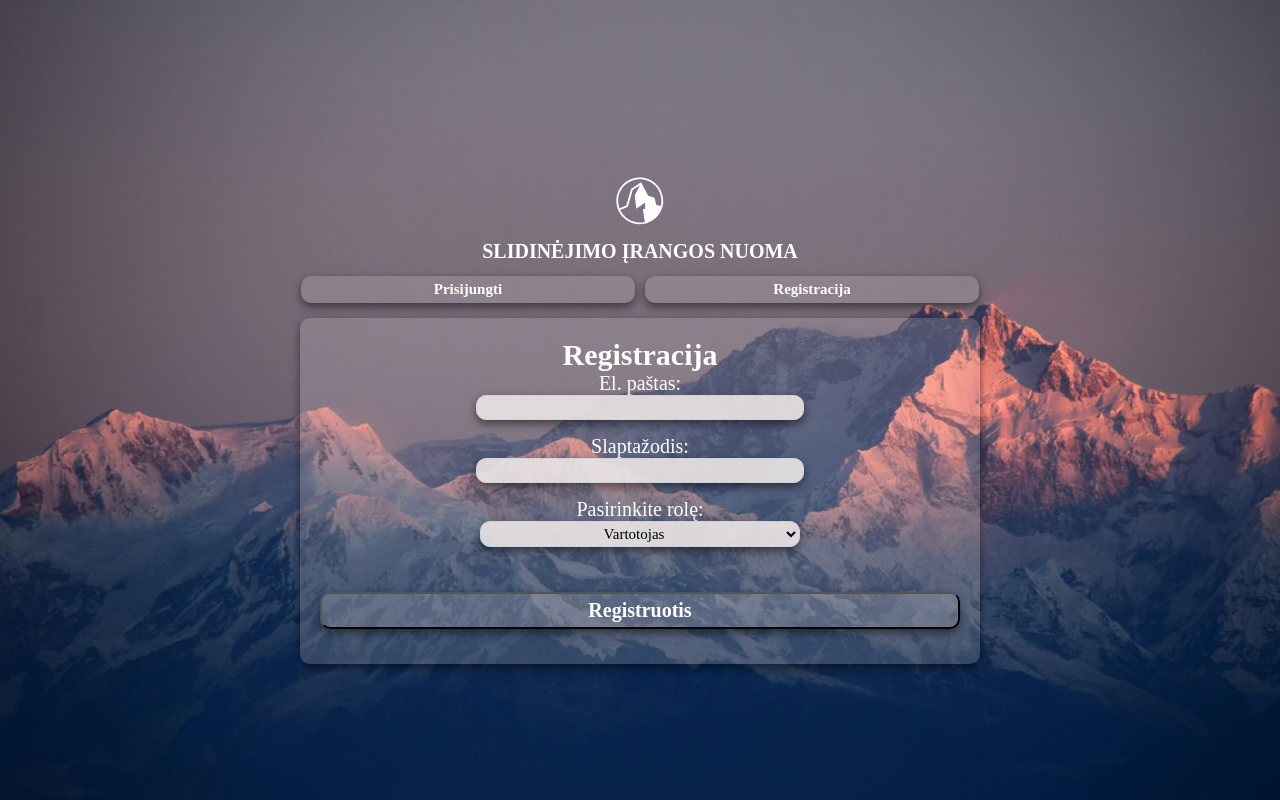
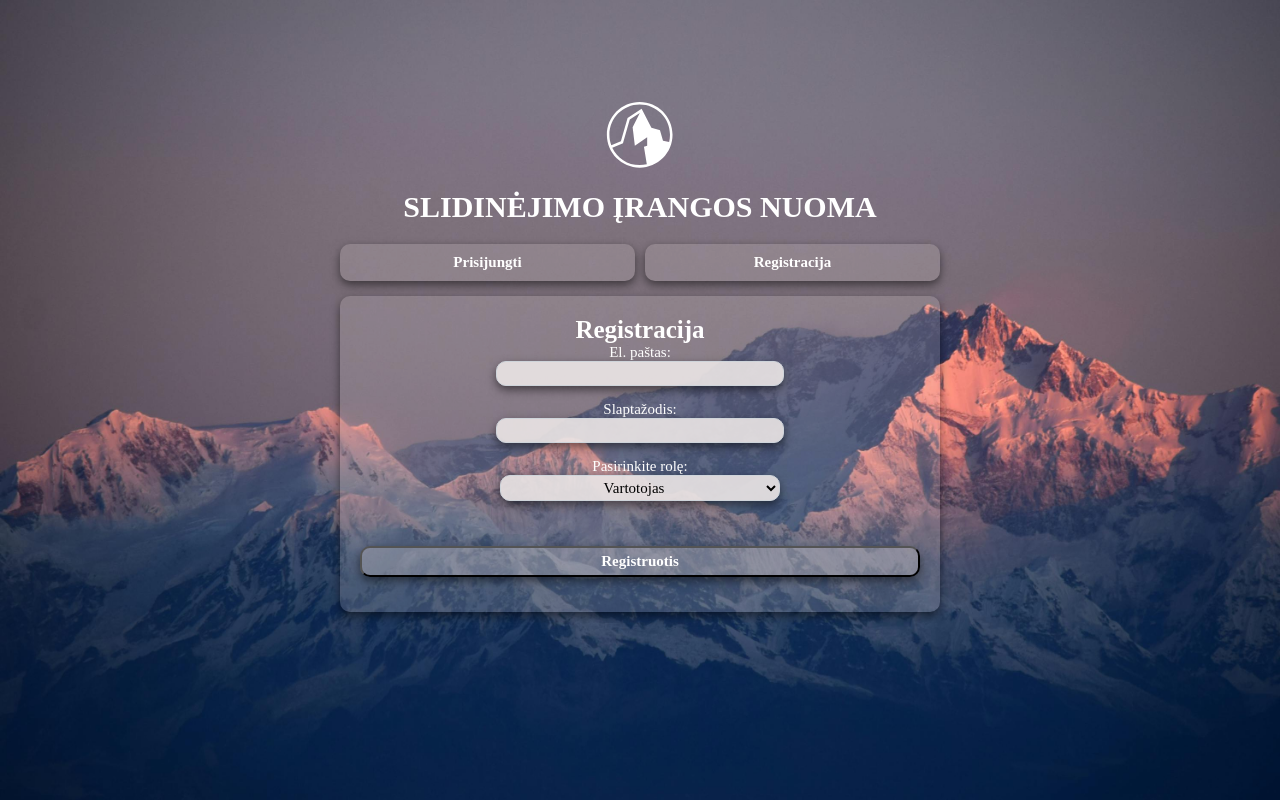
Before and after one commit to VeronikaSindeikyte/Skii-equipment-rental-MERN-project, a React (Vite) app: page /signup in a window 1280 px wide. Built offline with nearby package versions, Linux system fonts and the light colour scheme; a web font is replaced by a local one.

Commit message:
fixed login, signup, navbar style

```diff
--- a/src/App.jsx
+++ b/src/App.jsx
@@ -4,7 +4,6 @@ import { BrowserRouter, Routes, Route, Navigate } from 'react-router-dom';
 
 // pages and components
 import Home from './pages/Home';
-import Navbar from './components/Navbar';
 import Login from './pages/Login';
 import Signup from './pages/Signup';
 import { useAuthContext } from './hooks/useAuthContext';
@@ -24,7 +23,6 @@ function App() {
   return (
     <div className="App">
       <BrowserRouter>
-        <Navbar />
         <div className="pages">
           <Routes>
             <Route
--- a/src/components/Navbar.jsx
+++ b/src/components/Navbar.jsx
@@ -1,14 +1,17 @@
-import React from 'react';
-import { useState, useEffect } from 'react';
+import React, { useState, useEffect, useRef } from 'react';
 import { Link } from 'react-router-dom';
 import { useLogout } from '../hooks/useLogout';
 import { useAuthContext } from '../hooks/useAuthContext';
-import './componentsCSS/Navbar.css'
+import './componentsCSS/Navbar.css';
+import { useLocation } from 'react-router-dom';
 
 const Navbar = () => {
     const { user } = useAuthContext();
     const { logout } = useLogout();
     const [dropdownOpen, setDropdownOpen] = useState(false);
+    const [isMobile, setIsMobile] = useState(false);
+    const dropdownRef = useRef(null);
+    const location = useLocation();
 
     const handleClick = () => {
         logout();
@@ -19,68 +22,76 @@ const Navbar = () => {
         setDropdownOpen((prev) => !prev);
     };
 
-    const closeDropdown = () => {
-        setDropdownOpen(false);
-    };
-
     useEffect(() => {
-        const handleOutsideClick = (e) => {
-            if (!e.target.closest('.dropdown')) {
+        const handleClickOutside = (event) => {
+            if (dropdownRef.current && !dropdownRef.current.contains(event.target)) {
                 setDropdownOpen(false);
             }
         };
 
         if (dropdownOpen) {
-            document.addEventListener('click', handleOutsideClick);
+            document.addEventListener('click', handleClickOutside);
         }
 
         return () => {
-            document.removeEventListener('click', handleOutsideClick);
+            document.removeEventListener('click', handleClickOutside);
         };
     }, [dropdownOpen]);
+
+    useEffect(() => {
+        const handleResize = () => {
+            setIsMobile(window.innerWidth < 850);
+        };
+
+        handleResize();
+        window.addEventListener('resize', handleResize);
+
+        return () => {
+            window.removeEventListener('resize', handleResize);
+        };
+    }, []);
 
     return (
         <header>
             <div className='navbar-container'>
-                <div className='navbar-header'>
+                <div className="navbar-header">
+                    <div className='name-and-logo'>
                         <svg stroke="currentColor" fill="currentColor" strokeWidth="0" viewBox="0 0 512 512" height="1em" width="1em" xmlns="http://www.w3.org/2000/svg">
                             <path d="M253.813 14.47c-132.537 0-240.188 107.65-240.188 240.186 0 132.537 107.65 240.156 240.188 240.156C386.349 494.813 494 387.192 494 254.656S386.35 14.47 253.812 14.47zm0 18.686c122.436 0 221.5 99.064 221.5 221.5 0 17.96-2.133 35.412-6.157 52.125l-44.906-8.686-20.53-71.594-1.376-4.844-4.844-1.5-58.063-17.937-66.906-128.626-4.75-9.156-8.655 5.624-91.094 59.25-2.936 1.907-.97 3.374L116.19 301.97l-70.22 29.436c-8.82-23.91-13.656-49.753-13.656-76.75 0-122.436 99.064-221.5 221.5-221.5zm.812 62.125l-52.53 104.595 16.218 134.438 90.125-61.938v62.97l-23.563 6.25L305.72 470.03c-16.646 3.988-34.03 6.095-51.908 6.095-88.813 0-165.33-52.117-200.656-127.47l74.406-31.217 4.126-1.72 1.25-4.312 48.187-168.28 73.5-47.845z"></path>
                         </svg>
                         <h1>SLIDINĖJIMO ĮRANGOS NUOMA</h1>
+                    </div>
 
                     {user && (
-                        <div className='log-out'>
+                        <div className='nav-links-container' ref={dropdownRef}>
+                            {isMobile ? (
                                 <div className="dropdown">
-                                <button className='admin-dropdown' onClick={toggleDropdown}>
-                                    Paskyra ({user.role}):
-                                </button>
-
                                     {dropdownOpen && (
                                         <div className="dropdown-menu">
                                             <p>{user.email}</p>
-                                        <Link to="/" className='dropdown-item' onClick={closeDropdown}>
+                                            <Link to="/" className='dropdown-item' onClick={toggleDropdown}>
                                                 Visas įrangos sąrašas
                                             </Link>
 
                                             {user.role === 'admin' && (
                                                 <>
-                                                <Link to="/create" className="dropdown-item" onClick={closeDropdown}>
+                                                    <Link to="/create" className="dropdown-item" onClick={toggleDropdown}>
                                                         Pridėti naują įrangą
                                                     </Link>
-                                                <Link to="/update/:id" className="dropdown-item" onClick={closeDropdown}>
+                                                    <Link to="/update/:id" className="dropdown-item" onClick={toggleDropdown}>
                                                         Atnaujinti įrangos informaciją
                                                     </Link>
-                                                <Link to="/create" state={{ scrollToDrafts: true }} className="dropdown-item" onClick={closeDropdown}>
+                                                    <Link to="/create" state={{ scrollToDrafts: true }} className="dropdown-item" onClick={toggleDropdown}>
                                                         Juodraštis
                                                     </Link>
-                                                <Link to="/ManageUsers" className="dropdown-item" onClick={closeDropdown}>
+                                                    <Link to="/ManageUsers" className="dropdown-item" onClick={toggleDropdown}>
                                                         Rezervacijos
                                                     </Link>
                                                 </>
                                             )}
 
                                             {user.role === 'user' && (
-                                            <Link to="/UserReservations" className="dropdown-item" onClick={closeDropdown}>
+                                                <Link to="/UserReservations" className="dropdown-item" onClick={toggleDropdown}>
                                                     Mano rezervacijos
                                                 </Link>
                                             )}
@@ -90,19 +101,48 @@ const Navbar = () => {
                                             </button>
                                         </div>
                                     )}
+                                    <button className='menu-button' onClick={toggleDropdown}>
+                                        ☰ Menu
+                                    </button>
                                 </div>
+                            ) : (
+                                <>
+                                    <nav className="nav-links">
+                                        <Link to="/" className={`nav-item ${location.pathname === "/" ? "active" : ""}`}>
+                                            Įrangos sąrašas
+                                        </Link>
+
+                                        {user.role === 'admin' && (
+                                            <>
+                                                <Link to="/create" className={`nav-item ${location.pathname === "/create" ? "active" : ""}`}>
+                                                    Pridėti
+                                                </Link>
+                                                <Link to="/update/:id" className={`nav-item ${location.pathname === "/update/:id" ? "active" : ""}`}>
+                                                    Atnaujinti
+                                                </Link>
+                                                <Link to="/create" state={{ scrollToDrafts: true }} className={`nav-item ${location.pathname === "/create" ? "active" : ""}`}>
+                                                    Juodraštis
+                                                </Link>
+                                                <Link to="/ManageUsers" className={`nav-item ${location.pathname === "/ManageUsers" ? "active" : ""}`}>
+                                                    Rezervacijos
+                                                </Link>
+                                            </>
+                                        )}
+
+                                        {user.role === 'user' && (
+                                            <Link to="/UserReservations" className="nav-item">
+                                                Mano rezervacijos
+                                            </Link>
+                                        )}
+                                    </nav>
+                                    <button className="logout-button" onClick={handleClick}>
+                                        Atsijungti
+                                    </button>
+                                </>
+                            )}
                         </div>
                     )}
                 </div>
-
-                <nav>
-                    {!user && (
-                        <div className='navbar-links'>
-                            <Link to='/login' className='link-login'>Prisijungti</Link>
-                            <Link to='/signup' className='link-signup'>Registracija</Link>
-                        </div>
-                    )}
-                </nav>
             </div>
         </header>
     );
--- a/src/components/componentsCSS/Navbar.css
+++ b/src/components/componentsCSS/Navbar.css
@@ -1,91 +1,178 @@
-/*  -------- NAVBAR -------- */
+/* -------- NAVBAR -------- */
 header {
     width: 100%;
-    display: flex;
-    flex-direction: column;
-    justify-content: center;
-    align-items: center;
-    margin: 0;
+
+    background-color: rgb(68, 77, 102);
+    padding: 5px 15px;
 }
 
 .navbar-container {
     width: 100%;
+    display: flex;
+    justify-content: space-evenly;
+    align-items: center;
+    text-align: center;
+    margin: 20px;
 }
 
-nav {
+.navbar-header {
+    width: 100%;
     display: flex;
-    justify-content: center;
+    justify-content: space-evenly;
     align-items: center;
 }
 
-.navbar-header {
-    display: flex;
-    flex-direction: column;
-    justify-content: center;
-    align-items: center;
-    margin-top: 40px;
-    position: relative;
+@media (max-width: 1200px) {
+    .navbar-header {
+        display: flex;
+        flex-direction: column;
+    }
 }
 
-.navbar-header svg {
-    font-size: 50px;
+.name-and-logo {
+    display: flex;
+    align-items: center;
+    gap: 10px;
+}
+
+@media (max-width: 1200px) {
+    .name-and-logo {
+        display: flex;
+        flex-direction: column;
+    }
+    .logout-button {
+        position: absolute;
+        right: 25px;
+        top: 10px;
+    }
+}
+
+.name-and-logo h1 {
+    font-size: 15px;
+    margin: 0;
+    white-space: nowrap;
+    color: white;
+    font-weight: 400;
+}
+
+.name-and-logo svg {
+    font-size: 30px;
     color: white;
 }
 
-.navbar-links {
+.nav-links-container {
+    display: flex;
+    align-items: center;
+    gap: 20px;
+}
+
+.nav-links {
     display: flex;
     justify-content: center;
+    flex-direction: row;
     align-items: center;
-    text-align: center;
-    justify-content: space-between;
-    gap: 10px;
-    width: 53%;
+    gap: 15px;
 }
 
-.navbar-container h1 {
+.nav-item {
+    text-decoration: none;
     color: white;
-    font-size: 20px;
-    font-weight: 700;
-    font-style: normal;
-    text-align: center;
+    padding: 5px 10px;
+    font-size: 15px;
+    transition: color 0.3s ease-in-out, text-shadow 0.3s ease-in-out;
+    white-space: nowrap;
 }
 
-.link-login, .link-signup, .log-out button {
+.nav-item:hover {
+    text-shadow: 0 0 10px rgb(193,136,89), 0 0 20px rgba(32, 75, 139, 0.63);
+}
+
+.nav-item:hover {
+    color: #f0ebe8;
+    text-shadow: 0 0 10px rgba(193, 136, 89, 0.8), 0 0 20px rgba(32, 75, 139, 0.6);
+}
+
+.nav-item:active {
+    color: #eeeae7;
+    text-shadow: 0 0 15px #ffcc99, 0 0 30px #d99a66;
+}
+
+
+.nav-item.active {
+    color: #f0b690;
+    text-shadow: 0 0 15px #f0b690, 0 0 30px rgba(193, 136, 89, 0.8), 0 0 45px rgba(32, 75, 139, 0.6);
+}
+
+
+.nav-item, .nav-item:hover, .nav-item:active, .nav-item.active {
+    transition: all 0.3s ease-in-out;
+}
+
+
+.menu-button {
     text-decoration: none;
     text-align: center;
-    color: white;
-    font-weight: 600;
     font-style: normal;
     font-size: 15px;
-    background: rgba(226, 218, 218, 0.185);
-    padding: 5px 15px;
-    width: 90%;
-    margin-bottom: 15px;
-    border-radius: 10px;
-    box-shadow: 0 4px 10px rgba(0, 0, 0, 0.5);
+    width: 300px;
+    border: none;
+    color: white;
+    margin: 0;
+}
+
+.dropdown-menu {
+    position: absolute;
+    top: 50px;
+    right: 20px;
+    background-color: white;
+    border: 1px solid #ccc;
+    padding: 10px;
+    display: flex;
+    flex-direction: column;
+}
+
+.dropdown-item {
+    text-decoration: none;
+    color: white;
+    padding: 5px;
+}
+
+@media (max-width: 850px) {
+    .nav-links {
+        display: none;
+    }
+    .dropdown-menu {
+        display: flex;
+        flex-direction: column;
+        gap: 10px;
+    }
+}
+
+.logout-button {
+    text-decoration: none;
+    text-align: center;
+    font-style: normal;
+    font-size: 15px;
+    width: 200px;
+    border: none;
+    color: white;
+    margin: 0;
+}
+
+.logout-button:hover {
+    color: black;
 }
 
 .link-login:hover, .link-signup:hover, .log-out button:hover {
     background: rgba(226, 218, 218, 0.541);
-    color: #333;
+    color: black;
     transform: scale(1.05);
     box-shadow: 0 4px 8px rgba(0, 0, 0, 0.2);
     border-radius: 8px;
     transition: all 0.3s ease;
 }
 
-.log-out {
-    align-items: center;
-    text-align: center;
-    position: fixed;
-    top: 5px;
-    right: 30px;
-    color: white;
-    display: flex;
-    justify-content: flex-end;
-    align-items: center;
-    z-index: 1000;
-}
+
 
 .log-out .admin-dropdown {
     margin-left: 20px;
@@ -97,16 +184,6 @@ nav {
     position: relative;
     display: inline-block;
 }
-
-.admin-dropdown {
-    background-color: #007bff;
-    color: white;
-    border: none;
-    padding: 8px 12px;
-    cursor: pointer;
-    border-radius: 5px;
-}
-
 
 .dropdown-menu {
     position: absolute;
@@ -137,7 +214,7 @@ nav {
     display: block;
     padding: 10px 15px;
     text-decoration: none;
-    color: black;
+    color: white;
     transition: ease 0.3s;
     white-space: nowrap;
 }
@@ -146,16 +223,6 @@ nav {
     background-color: #f1f1f1;
 }
 
-.dropdown-item-logout-button {
-    background: none;
-    border: none;
-    text-align: left;
-    width: 100%;
-    padding: 10px 15px;
-    cursor: pointer;
-    color: black;
-}
-
 .dropdown-item-logout-button:hover {
     background-color: #f1f1f1;
     color: black;
--- a/src/index.css
+++ b/src/index.css
@@ -24,15 +24,6 @@ html, body {
     overflow-x: hidden;
 }
 
-.App {
-    min-height: 100vh;
-    display: flex;
-    flex-direction: column;
-    justify-content: center;
-    align-items: center;
-    margin: 0;
-}
-
 .pages {
     width: 100%;
     max-width: 100%;
@@ -41,4 +32,5 @@ html, body {
     justify-content: center;
     align-items: center;
     margin: 0;
+
 }
--- a/src/layouts/RootLayout.css
+++ b/src/layouts/RootLayout.css
@@ -5,6 +5,7 @@
     justify-content: center;
     align-items: center;
     min-height: 100vh;
+
 }
 
 .main {
@@ -13,7 +14,8 @@
     flex-direction: column;
     justify-content: center;
     align-items: center;
-    margin: 20px;
+
+    background-color: white;
     background: rgb(193,136,89);
     background: linear-gradient(180deg, rgba(163, 114, 107, 0.432) 0%, rgba(32, 75, 139, 0.63) 90%);
     margin-bottom: 15px;
--- a/src/layouts/RootLayout.jsx
+++ b/src/layouts/RootLayout.jsx
@@ -1,6 +1,7 @@
 import React from 'react';
 import { Outlet } from 'react-router-dom';
 import { useState } from 'react';
+import Navbar from '../components/Navbar';
 import './RootLayout.css';
 
 const RootLayout = () => {
@@ -13,6 +14,7 @@ const RootLayout = () => {
     };
     return (
         <div className="root-layout">
+            <Navbar />
             <main className='main'>
                 <Outlet />
             </main>
--- a/src/pages/Home.jsx
+++ b/src/pages/Home.jsx
@@ -48,6 +48,7 @@ const Home = () => {
     return (
         <div className="home">
             <div className="iranga">
+                <div className="home-welcome">
                     <h2>Visos Įrangos Sąrašas:</h2>
                     <p>Pasirinkite norimą slidinėjimo įrangą ir išsinuomuokite puikioms ir ekstremalioms atostogoms!</p>
 
@@ -60,6 +61,7 @@ const Home = () => {
                             onChange={(e) => setSearchTerm(e.target.value)}
                             className="search-input"
                         />
+                    </div>
                 </div>
 
                 <div className="all-iranga-list">
--- a/src/pages/Login.jsx
+++ b/src/pages/Login.jsx
@@ -1,18 +1,34 @@
 import React from 'react';
-import { useState } from "react"
+import { useState } from "react";
 import { useLogin } from "../hooks/useLogin";
-import "./pagesCSS/login-signup.css"
+import "./pagesCSS/login-signup.css";
+import { useAuthContext } from '../hooks/useAuthContext';
+import { Link } from 'react-router-dom';
 
 const Login = () => {
-    const [email, setEmail] = useState('')
-    const [password, setPassword] = useState('')
-    const {login, error, isLoading} = useLogin()
+    const [email, setEmail] = useState('');
+    const [password, setPassword] = useState('');
+    const { login, error, isLoading } = useLogin();
+    const { user } = useAuthContext();
 
     const handleSubmit = async (e) => {
-        e.preventDefault()
-        await login(email, password)
-    }
+        e.preventDefault();
+        await login(email, password);
+    };
     return (
+        <div className='login-page'>
+            <svg stroke="currentColor" fill="currentColor" strokeWidth="0" viewBox="0 0 512 512" height="1em" width="1em" xmlns="http://www.w3.org/2000/svg">
+            <path d="M253.813 14.47c-132.537 0-240.188 107.65-240.188 240.186 0 132.537 107.65 240.156 240.188 240.156C386.349 494.813 494 387.192 494 254.656S386.35 14.47 253.812 14.47zm0 18.686c122.436 0 221.5 99.064 221.5 221.5 0 17.96-2.133 35.412-6.157 52.125l-44.906-8.686-20.53-71.594-1.376-4.844-4.844-1.5-58.063-17.937-66.906-128.626-4.75-9.156-8.655 5.624-91.094 59.25-2.936 1.907-.97 3.374L116.19 301.97l-70.22 29.436c-8.82-23.91-13.656-49.753-13.656-76.75 0-122.436 99.064-221.5 221.5-221.5zm.812 62.125l-52.53 104.595 16.218 134.438 90.125-61.938v62.97l-23.563 6.25L305.72 470.03c-16.646 3.988-34.03 6.095-51.908 6.095-88.813 0-165.33-52.117-200.656-127.47l74.406-31.217 4.126-1.72 1.25-4.312 48.187-168.28 73.5-47.845z"></path>
+            </svg>
+            <h1>SLIDINĖJIMO ĮRANGOS NUOMA</h1>
+            <nav>
+                {!user && (
+                    <div className='navbar-links'>
+                        <Link to='/login' className='link-login'>Prisijungti</Link>
+                        <Link to='/signup' className='link-signup'>Registracija</Link>
+                    </div>
+                )}
+            </nav>
             <form className="login" onSubmit={handleSubmit}>
                 <h3>Prisijungimas</h3>
                 <label>El. paštas:</label>
@@ -30,7 +46,8 @@ const Login = () => {
                 <button disabled={isLoading}>Prisijungti</button>
                 {error && <div className="error">{error}</div>}
             </form>
+        </div>
     );
-}
+};
 
 export default Login;
--- a/src/pages/Signup.jsx
+++ b/src/pages/Signup.jsx
@@ -1,13 +1,16 @@
 import React from 'react';
 import { useState } from "react";
 import { useSignup } from "../hooks/useSignup";
-import "./pagesCSS/login-signup.css"
+import "./pagesCSS/login-signup.css";
+import { useAuthContext } from '../hooks/useAuthContext';
+import { Link } from 'react-router-dom';
 
 const Signup = () => {
     const [email, setEmail] = useState('');
     const [password, setPassword] = useState('');
     const [role, setRole] = useState('user');
     const { signup, error, isLoading } = useSignup();
+    const { user } = useAuthContext();
 
     const handleSubmit = async (e) => {
         e.preventDefault();
@@ -16,6 +19,19 @@ const Signup = () => {
     };
 
     return (
+        <div className='signup-page'>
+            <svg stroke="currentColor" fill="currentColor" strokeWidth="0" viewBox="0 0 512 512" height="1em" width="1em" xmlns="http://www.w3.org/2000/svg">
+            <path d="M253.813 14.47c-132.537 0-240.188 107.65-240.188 240.186 0 132.537 107.65 240.156 240.188 240.156C386.349 494.813 494 387.192 494 254.656S386.35 14.47 253.812 14.47zm0 18.686c122.436 0 221.5 99.064 221.5 221.5 0 17.96-2.133 35.412-6.157 52.125l-44.906-8.686-20.53-71.594-1.376-4.844-4.844-1.5-58.063-17.937-66.906-128.626-4.75-9.156-8.655 5.624-91.094 59.25-2.936 1.907-.97 3.374L116.19 301.97l-70.22 29.436c-8.82-23.91-13.656-49.753-13.656-76.75 0-122.436 99.064-221.5 221.5-221.5zm.812 62.125l-52.53 104.595 16.218 134.438 90.125-61.938v62.97l-23.563 6.25L305.72 470.03c-16.646 3.988-34.03 6.095-51.908 6.095-88.813 0-165.33-52.117-200.656-127.47l74.406-31.217 4.126-1.72 1.25-4.312 48.187-168.28 73.5-47.845z"></path>
+            </svg>
+            <h1>SLIDINĖJIMO ĮRANGOS NUOMA</h1>
+            <nav>
+                {!user && (
+                    <div className='navbar-links'>
+                        <Link to='/login' className='link-login'>Prisijungti</Link>
+                        <Link to='/signup' className='link-signup'>Registracija</Link>
+                    </div>
+                )}
+            </nav>
             <form className="signup" onSubmit={handleSubmit}>
                 <h3>Registracija</h3>
 
@@ -45,6 +61,7 @@ const Signup = () => {
                 <button disabled={isLoading}>Registruotis</button>
                 {error && <div className="error">{error}</div>}
             </form>
+        </div>
     );
 };
 
--- a/src/pages/pagesCSS/login-signup.css
+++ b/src/pages/pagesCSS/login-signup.css
@@ -1,4 +1,66 @@
 /*  -------- LOGIN, SIGNUP -------- */
+.login-page, .signup-page {
+    display: flex;
+    flex-direction: column;
+    justify-content: center;
+    align-items: center;
+    width: 100%;
+    padding: 20px;
+    box-sizing: border-box;
+}
+
+.login-page svg, .signup-page svg {
+    font-size: 70px;
+    color: white;
+    margin-top: 80px;
+}
+
+.login-page h1, .signup-page h1 {
+    color: white;
+    font-size: 20px;
+    font-weight: 700;
+    font-style: normal;
+    text-align: center;
+    font-size: 30px;
+    width: 100%;
+}
+
+nav {
+    display: flex;
+    flex-direction: column;
+    justify-content: center;
+    align-items: center;
+    width: 100%;
+}
+
+.navbar-links {
+    display: flex;
+    justify-content: center;
+    align-items: center;
+    text-align: center;
+    justify-content: space-between;
+    gap: 10px;
+    width: 100%;
+    max-width: 600px;
+}
+
+.link-login, .link-signup {
+    display: flex;
+    align-items: center;
+    justify-content: center;
+    text-decoration: none;
+    color: white;
+    font-weight: 600;
+    font-style: normal;
+    font-size: 15px;
+    background: rgba(226, 218, 218, 0.185);
+    padding: 10px 20px;
+    margin-bottom: 15px;
+    border-radius: 10px;
+    box-shadow: 0 4px 10px rgba(0, 0, 0, 0.5);
+    width: 100%;
+    box-sizing: border-box;
+}
 
 .login, .signup {
     display: flex;
@@ -10,7 +72,9 @@
     padding: 20px;
     border-radius: 10px;
     box-shadow: 0 4px 10px rgba(0, 0, 0, 0.5);
-    width: 50%;
+    width: 100%;
+    max-width: 600px;
+    box-sizing: border-box;
 }
 
 .login, .signup label, h3 {
@@ -18,7 +82,7 @@
 }
 
 .login h3, .signup h3 {
-    font-size: 30px;
+    font-size: 25px;
     margin: 0;
 }
 
@@ -34,7 +98,7 @@
 
 .login label, .signup label {
     color: white;
-    font-size: 20px;
+    font-size: 15px;
 }
 
 .login button, .signup button {
@@ -44,8 +108,8 @@
     color: white;
     font-weight: 600;
     font-style: normal;
-    font-size: 20px;
-    background: rgba(226, 218, 218, 0.185);
+    font-size: 15px;
+    background: rgba(226, 218, 218, 0.295);
     padding: 5px 15px;
     width: 100%;
     margin-bottom: 15px;
@@ -55,8 +119,8 @@
 }
 
 .login button:hover, .signup button:hover {
-    background: rgba(226, 218, 218, 0.541);
-    color: #333;
+    background: rgba(226, 218, 218, 0.808);
+    color: #111010;
     transform: scale(1.01);
     box-shadow: 0 4px 8px rgba(0, 0, 0, 0.2);
     border-radius: 8px;
@@ -70,7 +134,7 @@
     color: red;
     font-weight: 600;
     font-style: normal;
-    font-size: 20px;
+    font-size: 15px;
     background: rgba(226, 218, 218, 0.774);
     padding: 5px 15px;
     width: 97%;
```
Also changed, not shown: src/pages/pagesCSS/Home.css (+10 -2 lines). Lines whose indentation alone changed are shown as unchanged.
